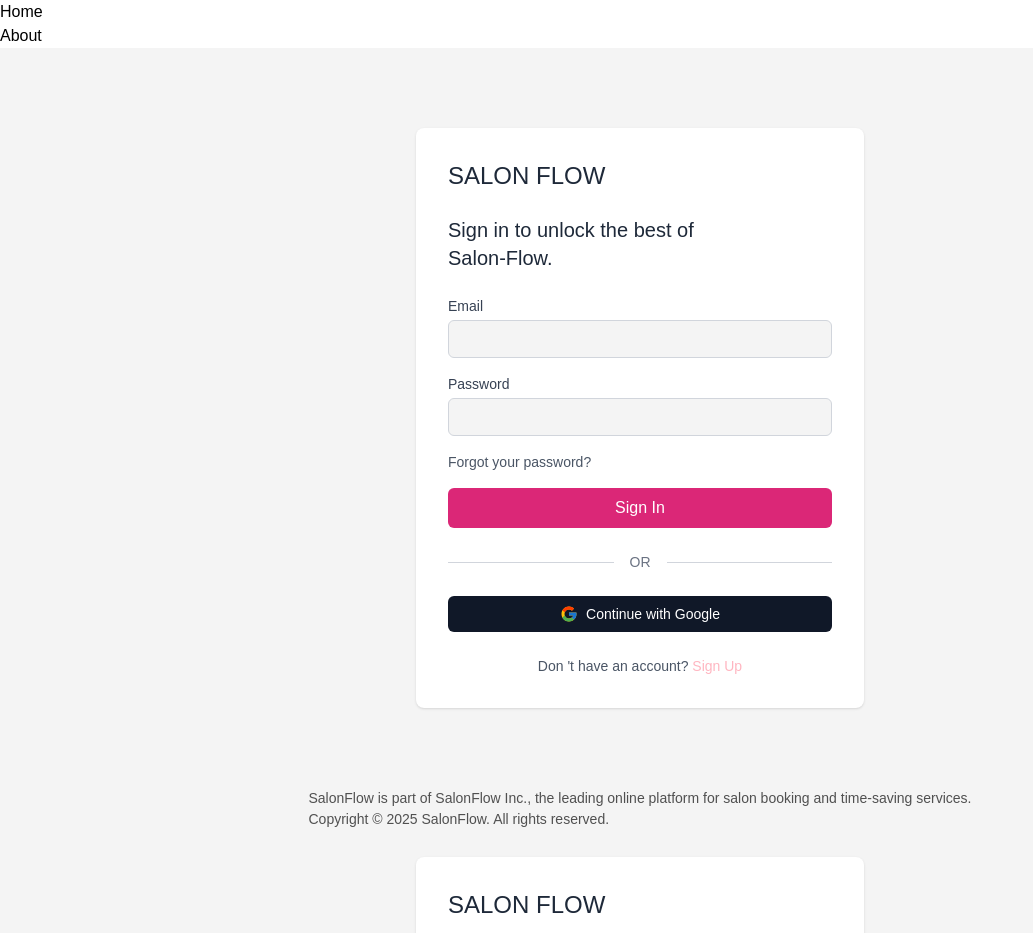
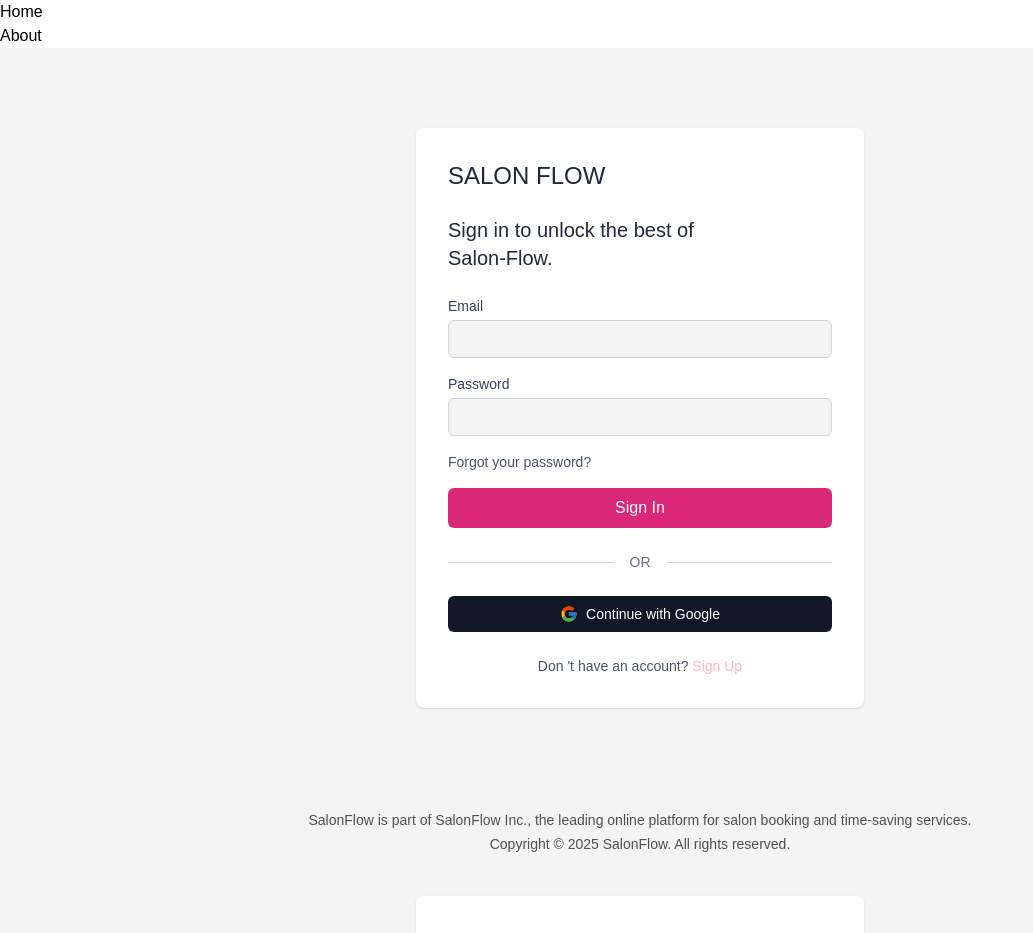
Before and after one commit to Delta-Rwanda/salon-flow, a React (Vite) app: page /LogIn in a window 1280 px wide. Shown: the top 933 px of the page, without its empty margins (0-1033 px from the left). Built offline with nearby package versions, Linux system fonts and the light colour scheme.

Commit message:
fix: some errors fixed

```diff
--- a/src/pages/LogIn.jsx
+++ b/src/pages/LogIn.jsx
@@ -149,10 +149,11 @@ const LogIn = () => {
           </div>
         </div>
       </div>
-      <div className="bg-[#F4F4F4] flex items-center justify-center my-[-60px] ">
-        <p className="pb-5 w-[904px] h-[49px] flex  justify-center text-[14px] text-[#505050]">
+      <div className="bg-[#F4F4F4] flex items-center justify-center my-[-60px] px-4 py-5 w-full">
+        <p className="max-w-[904px] text-center text-[14px] text-[#505050] font-light leading-6">
           SalonFlow is part of SalonFlow Inc., the leading online platform for
-          salon booking and time-saving services.<br></br>
+          salon booking and time-saving services.
+          <br />
           Copyright &copy; 2025 SalonFlow. All rights reserved.
         </p>
       </div>
```
